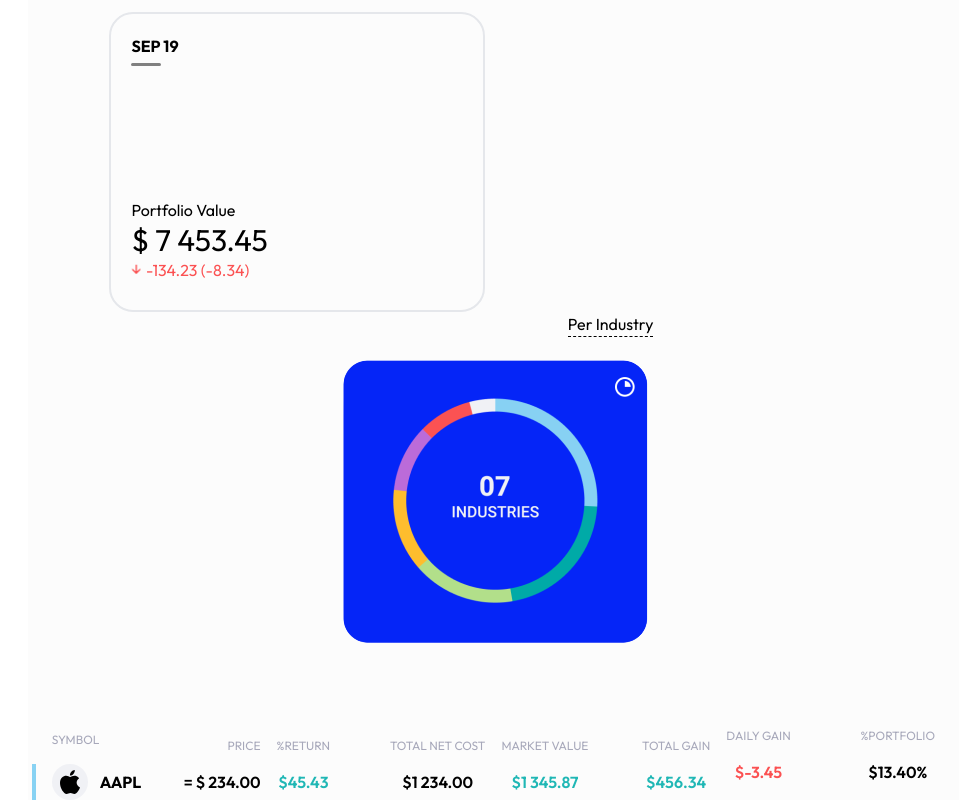
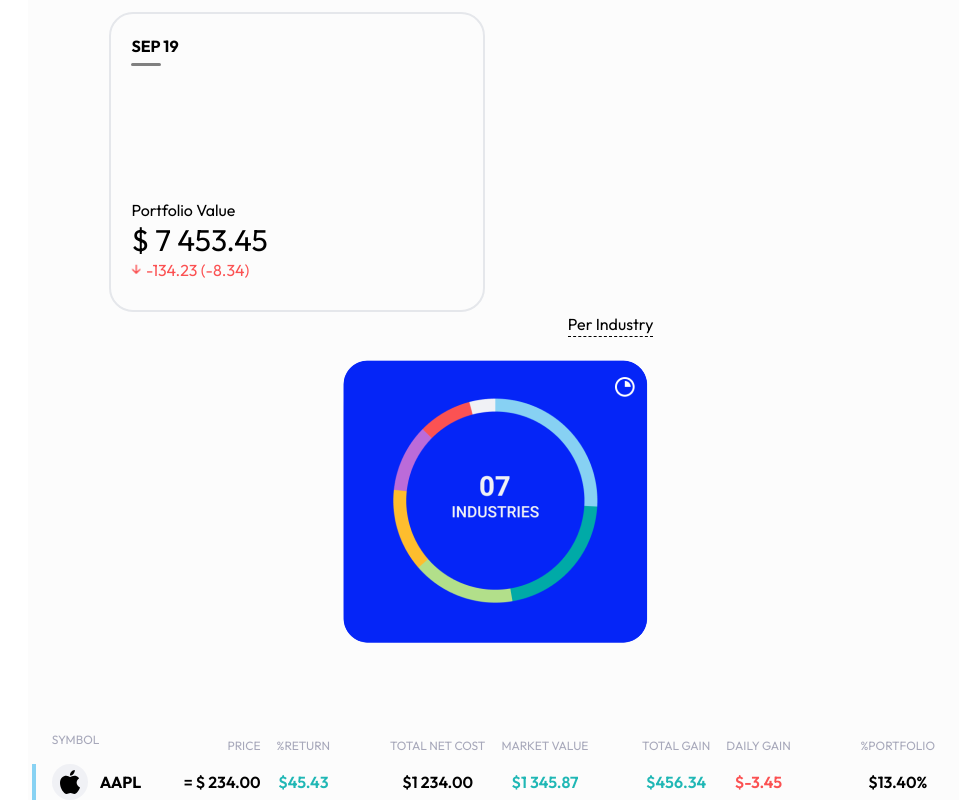
Before and after one commit to d3uceY/react-dashboard, a React (Vite) app: page / in a window 1280 px wide. Shown: the part 882-1682 px from the top of the page, without its empty margins (305-1271 px from the left). Built offline with nearby package versions, Linux system fonts and the light colour scheme.

Commit message:
i have made changes to this repository

```diff
--- a/src/components/Dashboard/secondsection/footer/footer.css
+++ b/src/components/Dashboard/secondsection/footer/footer.css
@@ -7,6 +7,6 @@
     left: -20px;
 }
 
-.footer > div:not(:last-child){
+.footer > div{
   margin-top: 20px;
 }
```
